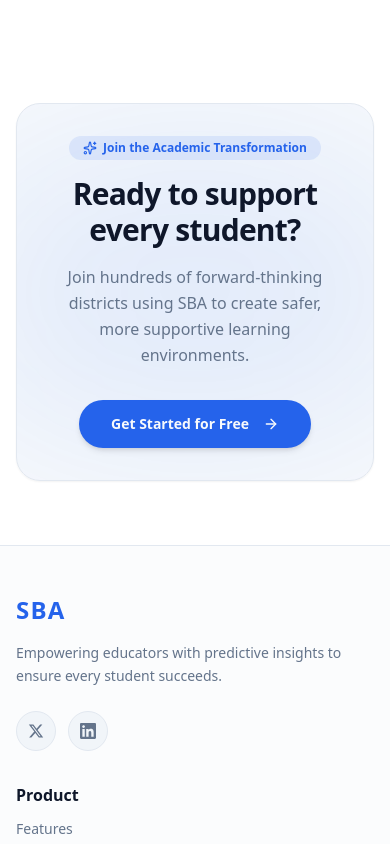
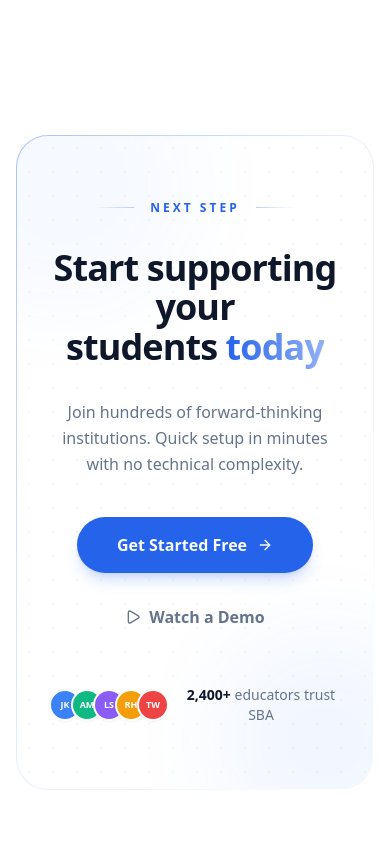
Before and after one commit to ebrahem-eng/Student_Behavior_Analysis_front_end, a React (Vite) app: page / in a window 390 px wide. Shown: the part 4860-5704 px from the top of the page. Built offline with nearby package versions, Linux system fonts and the light colour scheme.

Commit message:
feat(landing): redesign CTA banner with light-theme friendly gradient border and dot pattern

```diff
--- a/src/features/landing/components/CtaBannerSection.tsx
+++ b/src/features/landing/components/CtaBannerSection.tsx
@@ -1,6 +1,6 @@
 import { Link } from "react-router-dom";
 import { useTranslation } from "react-i18next";
-import { ArrowRight, Sparkles } from "lucide-react";
+import { ArrowRight, Play } from "lucide-react";
 import { Button } from "@/components/ui/button";
 
 export function CtaBannerSection() {
@@ -8,37 +8,94 @@ export function CtaBannerSection() {
   const isAr = i18n.language === "ar";
 
   return (
-    <section className="py-16 px-4 sm:px-6" id="impact">
-      <div className="max-w-[1280px] mx-auto bg-secondary/50 border border-border p-8 sm:p-12 md:p-16 text-center relative overflow-hidden rounded-3xl shadow-sm">
-        {/* Subtle Ambient Radial Glow */}
-        <div className="absolute top-1/2 left-1/2 -translate-x-1/2 -translate-y-1/2 w-[500px] h-[300px] bg-primary/10 rounded-full blur-[100px] pointer-events-none -z-0" />
+    <section className="py-24 px-4 sm:px-6">
+      <div className="max-w-[1280px] mx-auto">
+        {/* Gradient Border Wrapper */}
+        <div className="relative rounded-[2rem] p-px bg-gradient-to-br from-primary/40 via-primary/10 to-transparent">
+          {/* Inner Card */}
+          <div className="relative bg-card rounded-[calc(2rem-1px)] overflow-hidden">
+            {/* Floating Decorative Orbs */}
+            <div className="absolute -top-20 -left-20 w-64 h-64 bg-primary/[0.04] rounded-full blur-2xl pointer-events-none" />
+            <div className="absolute -bottom-16 -right-16 w-56 h-56 bg-primary/[0.06] rounded-full blur-2xl pointer-events-none" />
 
-        <div className="relative z-10 flex flex-col items-center space-y-4 max-w-2xl mx-auto">
-          <div className="inline-flex items-center gap-1.5 px-3.5 py-1 rounded-full bg-primary/10 text-primary text-xs font-semibold">
-            <Sparkles className="w-3.5 h-3.5" />
-            <span>{isAr ? "انضم إلى التحول الأكاديمي" : "Join the Academic Transformation"}</span>
+            {/* Dot Pattern */}
+            <div className="absolute inset-0 pointer-events-none opacity-[0.35]"
+              style={{
+                backgroundImage: "radial-gradient(circle, hsl(var(--primary) / 0.15) 1px, transparent 1px)",
+                backgroundSize: "24px 24px",
+              }}
+            />
+
+            {/* Content */}
+            <div className="relative z-10 px-8 sm:px-12 md:px-20 py-16 sm:py-20 md:py-24 flex flex-col items-center text-center space-y-8">
+              {/* Large Number Accent */}
+              <div className="flex items-center gap-4">
+                <div className="h-px w-10 sm:w-16 bg-gradient-to-r from-transparent to-primary/30" />
+                <span className="text-xs font-bold text-primary tracking-[0.25em] uppercase">
+                  {isAr ? "الخطوة التالية" : "Next Step"}
+                </span>
+                <div className="h-px w-10 sm:w-16 bg-gradient-to-l from-transparent to-primary/30" />
               </div>
 
-          <h2 className="text-3xl sm:text-4xl lg:text-5xl font-bold text-foreground tracking-tight">
-            {isAr ? "هل أنت مستعد لدعم كل طالب؟" : "Ready to support every student?"}
+              {/* Headline */}
+              <h2 className="text-4xl sm:text-5xl lg:text-6xl font-extrabold text-foreground tracking-tight leading-[1.1] max-w-3xl">
+                {isAr ? (
+                  <>ابدأ في دعم طلابك<br /><span className="bg-gradient-to-r from-primary to-primary/50 bg-clip-text text-transparent">من اليوم</span></>
+                ) : (
+                  <>Start supporting your<br />students{" "}<span className="bg-gradient-to-r from-primary to-primary/50 bg-clip-text text-transparent">today</span></>
+                )}
               </h2>
 
-          <p className="text-base sm:text-lg text-muted-foreground leading-relaxed">
+              {/* Description */}
+              <p className="text-base sm:text-lg text-muted-foreground max-w-xl leading-relaxed">
                 {isAr
-              ? "انضم إلى مئات المؤسسات التعليمية الرائدة التي تستخدم منصة SBA لخلق بيئات تعليمية أكثر أماناً ودعماً."
-              : "Join hundreds of forward-thinking districts using SBA to create safer, more supportive learning environments."}
+                  ? "انضم إلى مئات المؤسسات التعليمية الرائدة. إعداد سريع خلال دقائق وبدون أي تعقيدات تقنية."
+                  : "Join hundreds of forward-thinking institutions. Quick setup in minutes with no technical complexity."}
               </p>
 
-          <div className="pt-4">
+              {/* Action Buttons */}
+              <div className="flex flex-col sm:flex-row items-center gap-4 pt-2">
                 <Button
                   asChild
-              className="bg-primary text-primary-foreground px-8 py-3.5 h-auto text-sm font-semibold hover:opacity-90 transition-all shadow-md hover:shadow-lg rounded-full active:scale-95"
+                  className="bg-primary text-primary-foreground px-10 py-4 h-auto text-base font-bold hover:opacity-90 transition-all shadow-lg shadow-primary/20 hover:shadow-xl hover:shadow-primary/30 rounded-full active:scale-[0.97] group"
                 >
-              <Link to="/login">
-                <span>{isAr ? "ابدأ الآن مجاناً" : "Get Started for Free"}</span>
-                <ArrowRight className="w-4 h-4 ml-1.5 rtl:mr-1.5 rtl:ml-0 rtl:rotate-180" />
+                  <Link to="/login" className="flex items-center gap-2.5">
+                    <span>{isAr ? "ابدأ مجاناً" : "Get Started Free"}</span>
+                    <ArrowRight className="w-4 h-4 group-hover:translate-x-0.5 transition-transform" />
                   </Link>
                 </Button>
+
+                <Button
+                  asChild
+                  variant="ghost"
+                  className="text-muted-foreground hover:text-primary px-8 py-4 h-auto text-base font-semibold transition-all rounded-full group"
+                >
+                  <a href="#features" className="flex items-center gap-2">
+                    <Play className="w-4 h-4 group-hover:scale-110 transition-transform" />
+                    <span>{isAr ? "شاهد عرضاً توضيحياً" : "Watch a Demo"}</span>
+                  </a>
+                </Button>
+              </div>
+
+              {/* Trust Avatars Row */}
+              <div className="flex items-center gap-3 pt-2">
+                <div className="flex -space-x-2.5">
+                  {["#3B82F6", "#10B981", "#8B5CF6", "#F59E0B", "#EF4444"].map((color, i) => (
+                    <div
+                      key={i}
+                      className="w-8 h-8 rounded-full border-[2.5px] border-card flex items-center justify-center text-[9px] font-bold text-white shadow-sm"
+                      style={{ backgroundColor: color }}
+                    >
+                      {["JK", "AM", "LS", "RH", "TW"][i]}
+                    </div>
+                  ))}
+                </div>
+                <div className="text-sm text-muted-foreground">
+                  <span className="font-semibold text-foreground">{isAr ? "+2,400" : "2,400+"}</span>{" "}
+                  {isAr ? "معلم يثق بنا" : "educators trust SBA"}
+                </div>
+              </div>
+            </div>
           </div>
         </div>
       </div>
```
Lines whose indentation alone changed are shown as unchanged.
